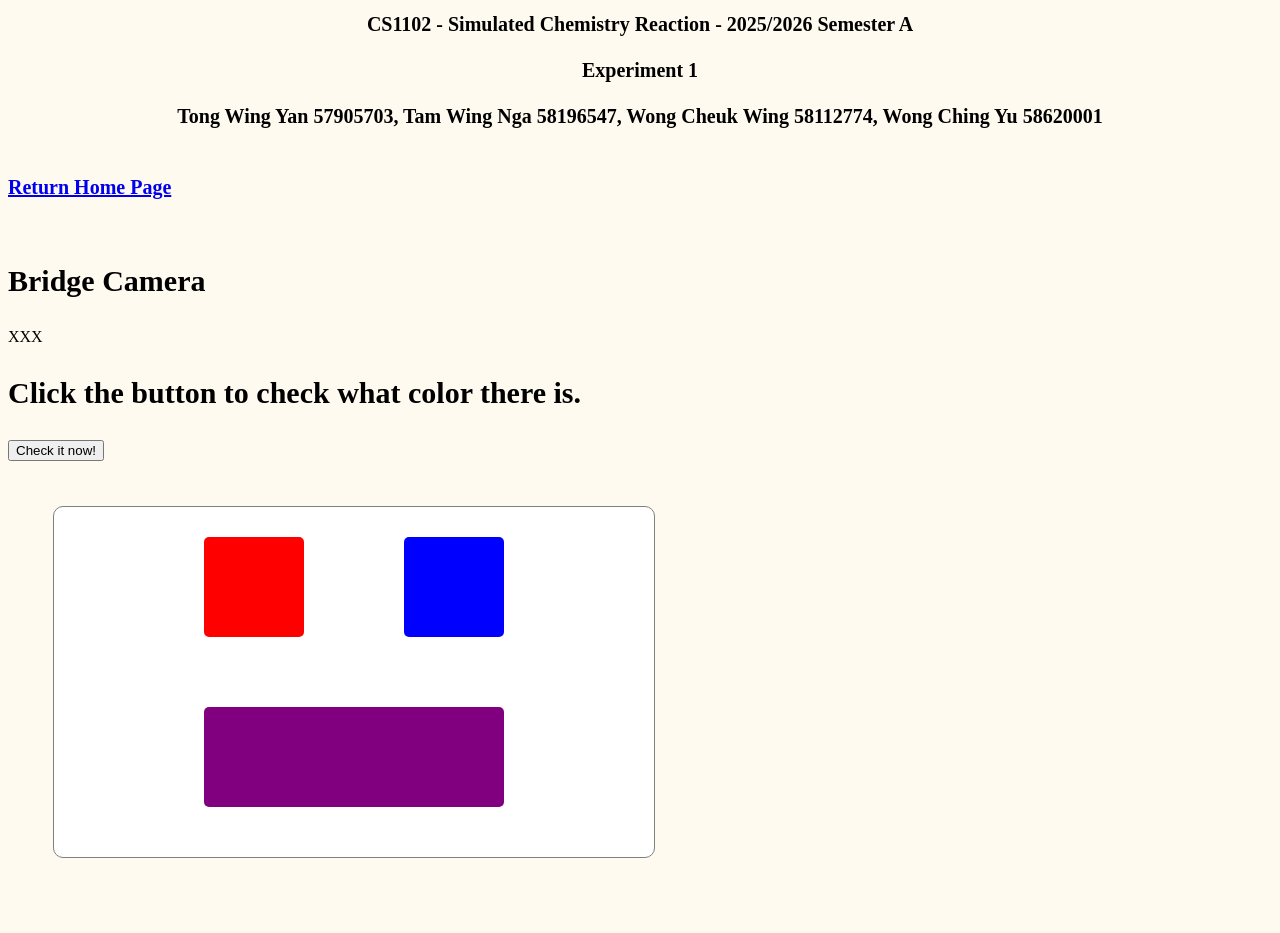
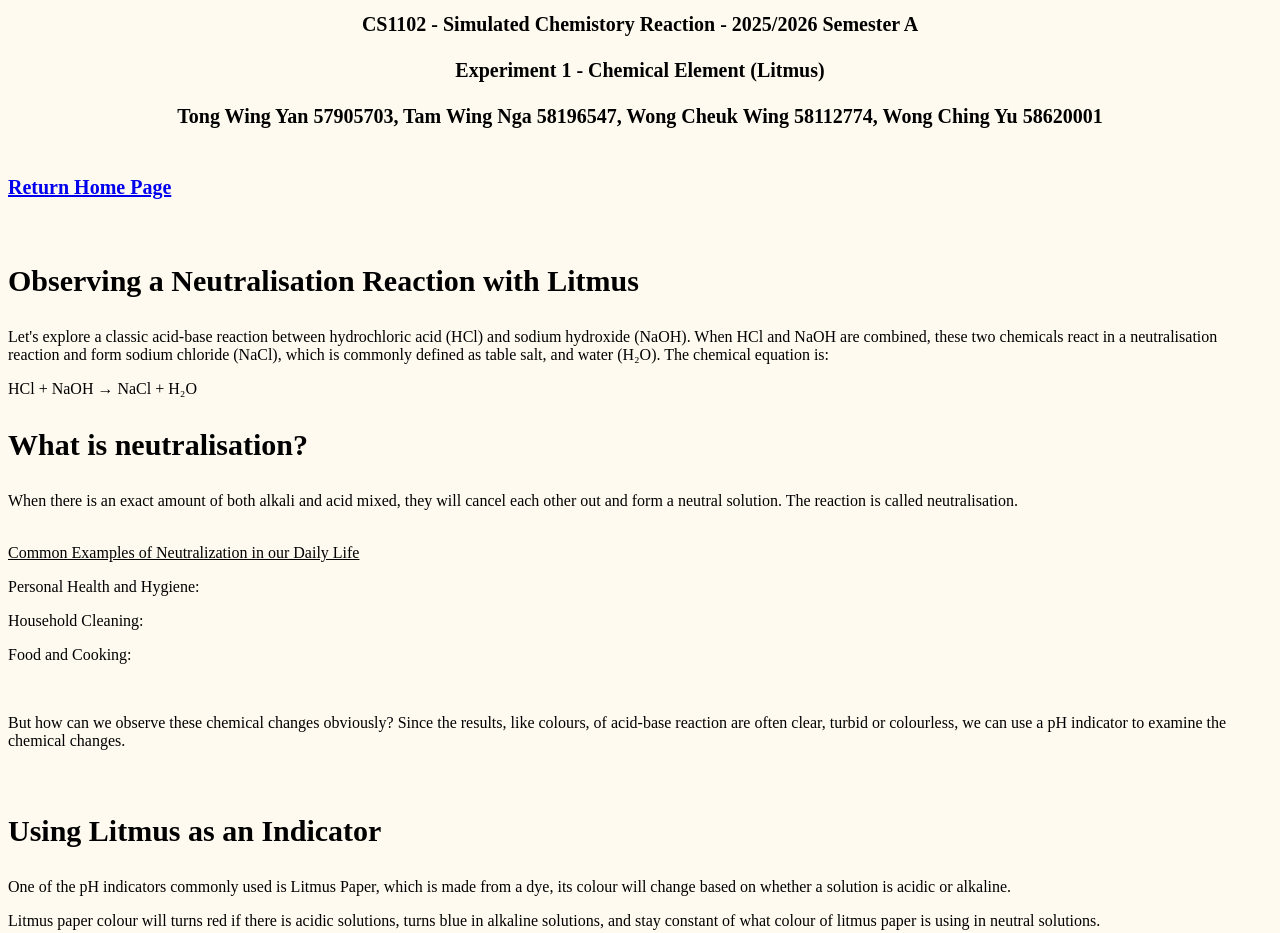
Before and after one commit to CS1102-2526A/Experiment-1, a plain HTML site: page index.html in a window 1280 px wide. Shown: the top 933 px of the page. Before the commit the page ends 903 px from the top, so only its background shows below. Drawn offline with Linux system fonts and the light colour scheme.

Commit message:
revise 11.12

```diff
--- a/index.html
+++ b/index.html
@@ -85,11 +85,24 @@
         .bottom-indicator {
             animation: indicator 5s forwards;
         }
+        .left, .right, .bottom {
+            position: absolute;
+            border-radius: 5px;
+            display: flex;
+            align-items: center;
+            justify-content: center;
+            font-weight: bold;
+            color: white;
+            text-shadow: 3px 3px 3px rgba(107, 100, 104, 0.3);
+        }
+        span {
+        text-decoration-line: underline
+        }
     </style>
 </head>
 <body>
-    <h1>CS1102 - Simulated Chemistry Reaction - 2025/2026 Semester A<br/>
-        <br/>Experiment 1<br/>
+    <h1>CS1102 - Simulated Chemistory Reaction - 2025/2026 Semester A<br/>
+        <br/>Experiment 1 - Chemical Element (Litmus)<br/>
         <br/>Tong Wing Yan 57905703, Tam Wing Nga 58196547, Wong Cheuk Wing 58112774, Wong Ching Yu 58620001
     </h1>
     <br/>
@@ -97,16 +110,30 @@
     <h2><a href="https://cs1102-2526a.github.io/main/">Return Home Page</a></h2>
     <br/>
 
-    <h3>Bridge Camera</h3>
-    <p>XXX</p>
+    <h3>Observing a Neutralisation Reaction with Litmus</h3>
+    <p>Let's explore a classic acid-base reaction between hydrochloric acid (HCl) and sodium hydroxide (NaOH). When HCl and NaOH are combined, these two chemicals react in a neutralisation reaction and form sodium chloride (NaCl), which is commonly defined as table salt, and water (H₂O). The chemical equation is:</p>
+	<p>HCl + NaOH → NaCl + H₂O</p>
+    <h3>What is neutralisation?</h3>
+    <p>When there is an exact amount of both alkali and acid mixed, they will cancel each other out and form a neutral solution. The reaction is called neutralisation. </p><br/>
+    <span>Common Examples of Neutralization in our Daily Life</span>
+    <p>Personal Health and Hygiene:</p>
+    <p>Household Cleaning:</p>
+    <p>Food and Cooking:</p><br/>
+    <p>But how can we observe these chemical changes obviously? Since the results, like colours, of acid-base reaction are often clear, turbid or colourless, we can use a pH indicator to examine the chemical changes.</p><br/>
+    <h3>Using Litmus as an Indicator</h3>
+    <p>One of the pH indicators commonly used is Litmus Paper, which is made from a dye, its colour will change based on whether a solution is 		acidic or alkaline.</p>
+    <p>Litmus paper colour will turns red if there is acidic solutions, turns blue in alkaline solutions, and stay constant of what colour of litmus paper is using in neutral solutions.</p>
+
+
+
     <h3>Click the button to check what color there is.</h3>
     <button onclick="startAnimation()">Check it now!</button>
 
     <br/>
     <div class="box">
-        <div class="left"></div>
-        <div class="right"></div>
-        <div class="bottom"></div>
+        <div class="left">Acid</div>
+        <div class="right">Base</div>
+        <div class="bottom">Indicator</div>
     </div>
 
     <script>
```
